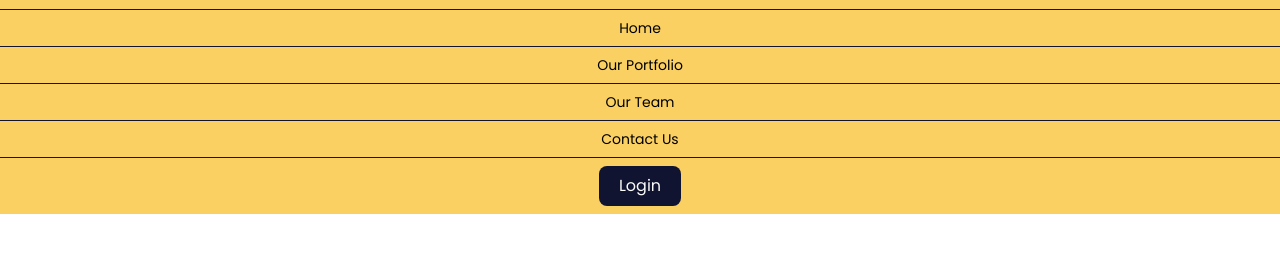
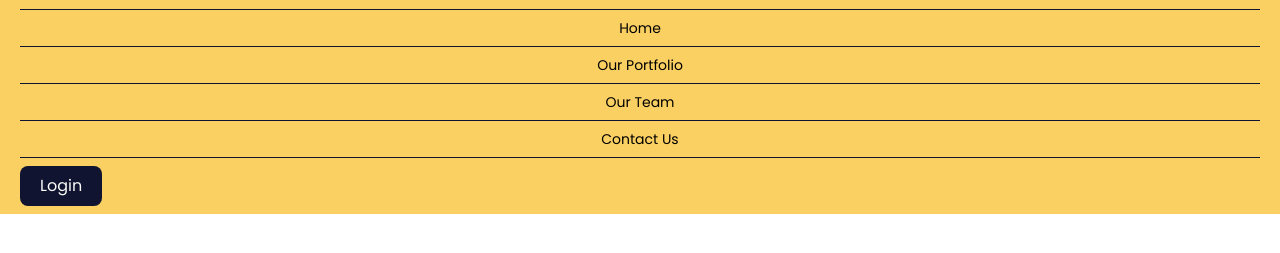
Before and after one commit to shohayabt/creative_agency, a website: page index.html in a window 1280 px wide. Both pictures are taken after a click on the element 1248 px from the left and 44 px from the top of the page. Shown: the part 71-324 px from the top of the page. Drawn offline with Linux system fonts and the light colour scheme.

Commit message:
MAIN MENU PROBLEM FIXED

```diff
--- a/index.html
+++ b/index.html
@@ -20,35 +20,32 @@
       <div class="logo w-36 h-12">
         <a href="#"><img src="./images/logo.png" alt="logo" /></a>
       </div>
-      <nav
-      id="main_menu"
-        class="main_menu bg-yellow flex justify-between items-center flex-col absolute top-20 left-0 right-0 hidden"
-      >
-        <ul class="flex justify-center items-center flex-col">
-          <li class="w-screen text-center border-t border-t-black">
+      <nav>
+        <ul id="main_menu" class=" bg-yellow px-5 absolute top-20 left-0 right-0 hidden">
+          <li class="w-full text-center border-t border-t-black">
             <a class="inline-block text-sm w-full py-2 px-5" href="/index.html"
               >Home</a
             >
           </li>
-          <li class="w-screen text-center border-t border-t-black">
+          <li class="w-full text-center border-t border-t-black">
             <a class="inline-block text-sm w-full py-2 px-5" href="/index.html"
               >Our Portfolio</a
             >
           </li>
-          <li class="w-screen text-center border-t border-t-black">
+          <li class="w-full text-center border-t border-t-black">
             <a class="inline-block text-sm w-full py-2 px-5" href="/index.html"
               >Our Team</a
             >
           </li>
-          <li class="w-screen text-center border-y border-y-black">
+          <li class="w-full text-center border-y border-y-black">
             <a class="inline-block text-sm w-full py-2 px-5" href="/index.html"
               >Contact Us</a
             >
           </li>
+          <button class="py-2 px-5 my-2 rounded-lg bg-black text-white">
+            Login
+          </button>
         </ul>
-        <button class="py-2 px-5 my-2 rounded-lg bg-black text-white">
-          Login
-        </button>
       </nav>
       <div id="menu">
         <img src="./images/icon-hamburger.svg" alt="menu" />
```
Also changed, not shown: output/output.css.
